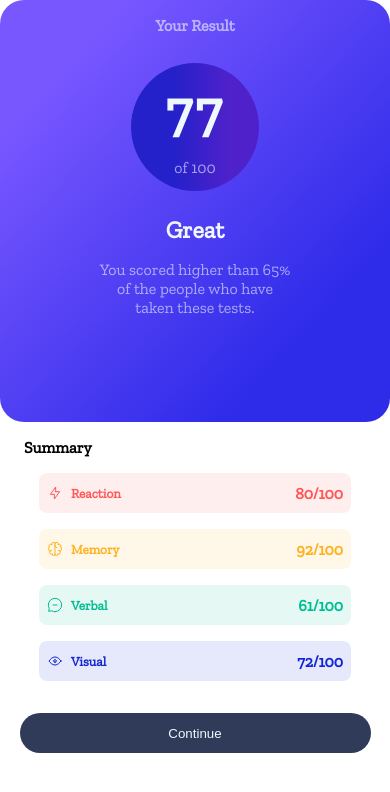
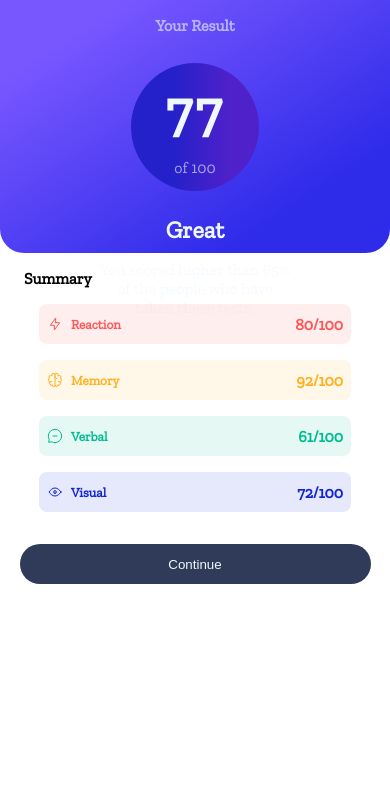
Before and after one commit to Ignacio017/results-summary, a plain HTML site: page index.html in a window 390 px wide. Drawn offline with nearby package versions, Linux system fonts and the light colour scheme.

Commit message:
update index css
result container height 50 to 30

summary container height 50 to 70

```diff
--- a/index.css
+++ b/index.css
@@ -184,9 +184,17 @@ body {
 }
 
 @media (max-width:700px) {
-  #result-container,
+  #result-container {
+    border-top-right-radius: 0;
+    border-top-left-radius: 0;
+    width: 100%;
+    height: 30vh;
+  }
+}
+
+@media (max-width:700px) {
   #summary-container {
     width: 100%;
-    height: 50vh;
+    height: 70vh;
   }
 }
```
